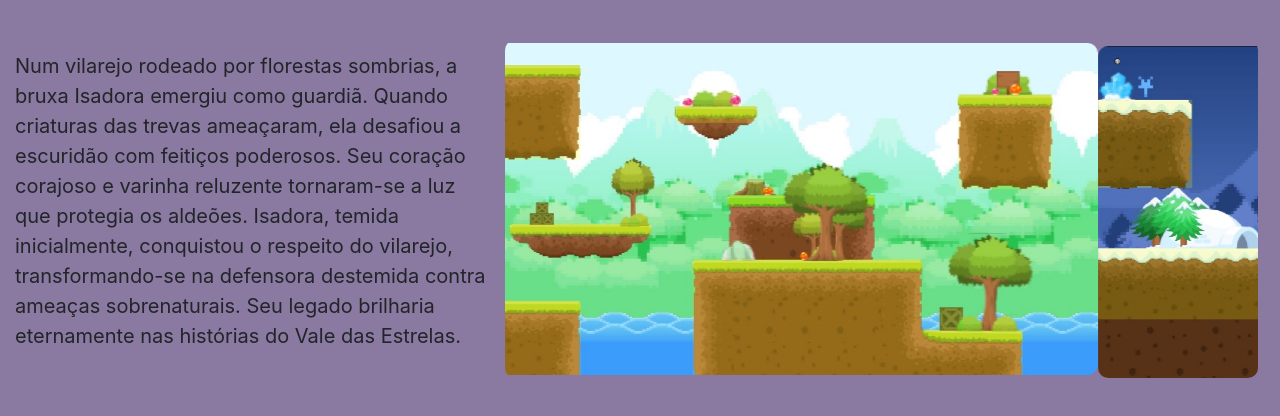
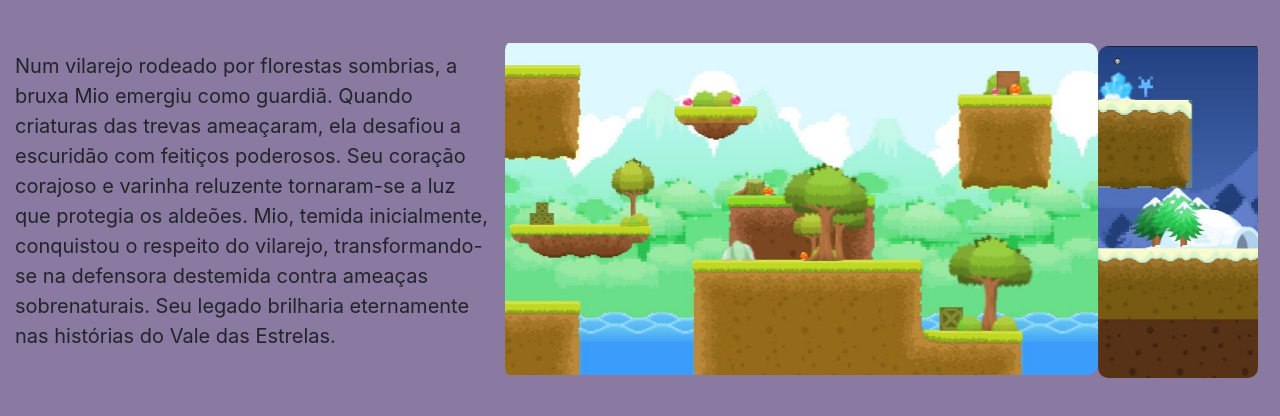
Before and after one commit to fabiocst/sitejogo, a plain HTML site: page index.html in a window 1280 px wide. Shown: the part 47-463 px from the top of the page. Drawn offline with nearby package versions, Linux system fonts and the light colour scheme; a web font is replaced by a local one.

Commit message:
Update index.html

```diff
--- a/index.html
+++ b/index.html
@@ -37,9 +37,9 @@
     <main>
 
         <div class="elementomain">
-            <p>Num vilarejo rodeado por florestas sombrias, a bruxa Isadora emergiu como guardiã. Quando
+            <p>Num vilarejo rodeado por florestas sombrias, a bruxa Mio emergiu como guardiã. Quando
                 criaturas das trevas ameaçaram, ela desafiou a escuridão com feitiços poderosos. Seu coração corajoso e
-                varinha reluzente tornaram-se a luz que protegia os aldeões. Isadora, temida inicialmente, conquistou o
+                varinha reluzente tornaram-se a luz que protegia os aldeões. Mio, temida inicialmente, conquistou o
                 respeito do vilarejo, transformando-se na defensora destemida contra ameaças sobrenaturais. Seu legado
                 brilharia eternamente nas histórias do Vale das Estrelas.</p>
         </div>
```
